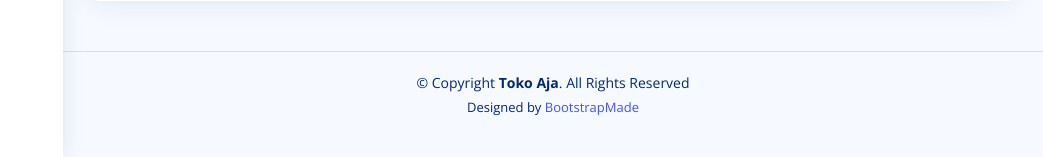
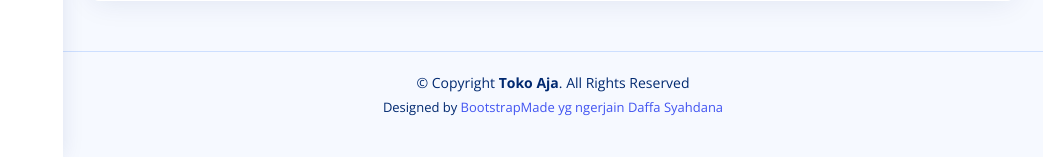
Before and after one commit to haniif17/PWLSEMS4, a CodeIgniter 4 app: the page made by app/Views/v_checkout.php in a window 1280 px wide. Shown: the part 643-800 px from the top of the page, without its empty margins (237-1280 px from the left). Run offline with PHP 8.4 and a stand-in for CodeIgniter, Linux system fonts and the light colour scheme; the template is opened without the code that fills it, so the values that code supplies are empty; some libraries are stand-ins or nearby versions.

Commit message:
Redesign Footer

```diff
--- a/app/Views/components/footer.php
+++ b/app/Views/components/footer.php
@@ -8,6 +8,6 @@
       <!-- You can delete the links only if you purchased the pro version. -->
       <!-- Licensing information: https://bootstrapmade.com/license/ -->
       <!-- Purchase the pro version with working PHP/AJAX contact form: https://bootstrapmade.com/nice-admin-bootstrap-admin-html-template/ -->
-      Designed by <a href="https://bootstrapmade.com/">BootstrapMade</a>
+      Designed by <a href="https://bootstrapmade.com/">BootstrapMade yg ngerjain Daffa Syahdana</a>
     </div>
   </footer><!-- End Footer -->
```
